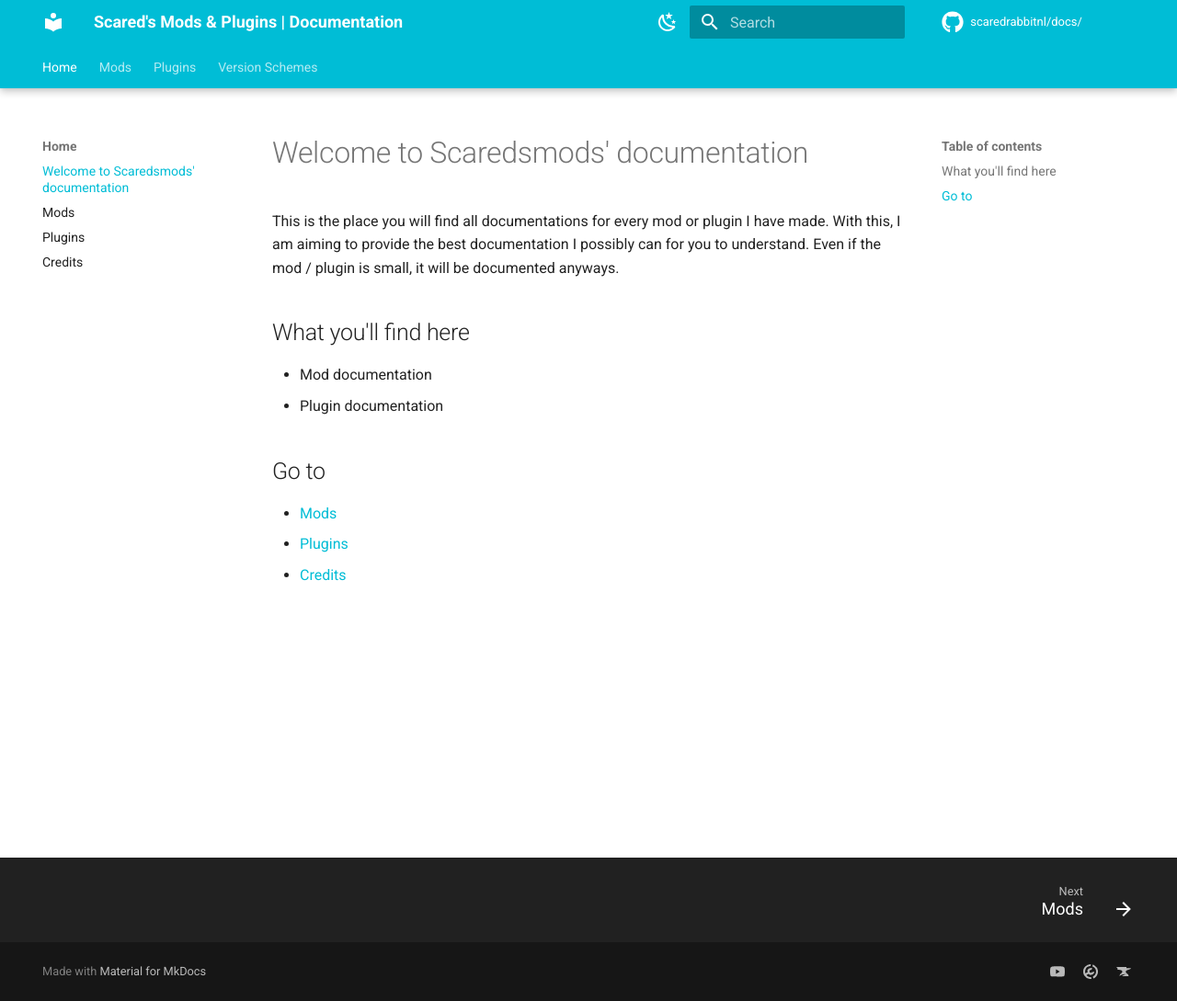
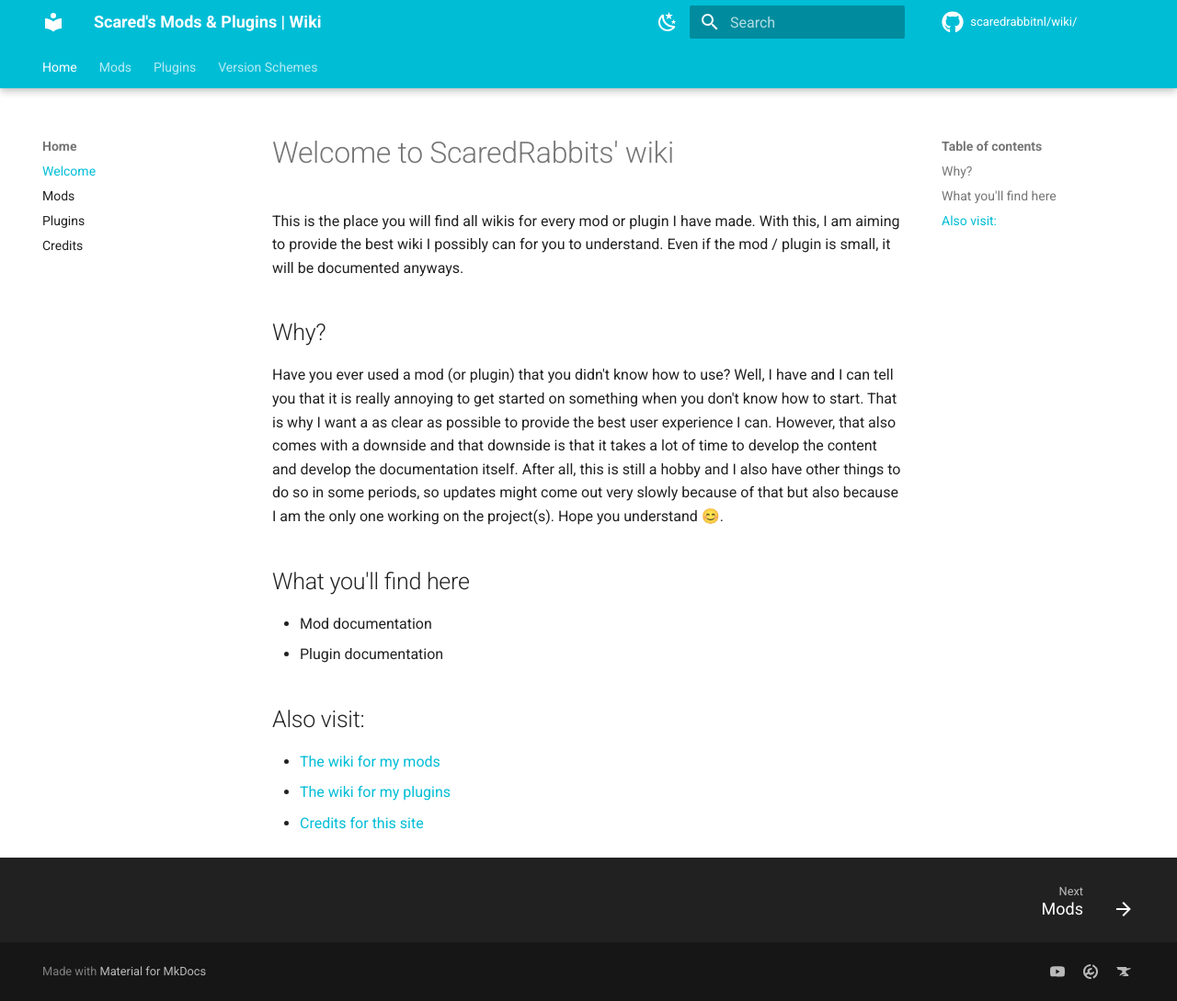
Before and after one commit to ScaredRabbitNL/wiki, an MkDocs documentation site: the page built from docs/index.md, in a window 1280 px wide and 1089 px high. Shown: the whole window at 92% size. Built offline with MkDocs 1.6.1 and Material for MkDocs 9.7.7, drawn with Linux system fonts in a browser that asks for light colours; comment, search, counter and statistics services are not loaded.

Commit message:
Slight revise

```diff
--- a/docs/index.md
+++ b/docs/index.md
@@ -1,14 +1,17 @@
-# Welcome to Scaredsmods' documentation
+# Welcome to ScaredRabbits' wiki
 
-This is the place you will find all documentations for every mod or plugin I have made. With this, I am aiming to provide the best documentation I possibly can for you to understand.
+This is the place you will find all wikis for every mod or plugin I have made. With this, I am aiming to provide the best wiki I possibly can for you to understand.
 Even if the mod / plugin is small, it will be documented anyways.
+
+## Why?
+Have you ever used a mod (or plugin) that you didn't know how to use? Well, I have and I can tell you that it is really annoying to get started on something when you don't know how to start. That is why I want a as clear as possible to provide the best user experience I can. However, that also comes with a downside and that downside is that it takes a lot of time to develop the content and develop the documentation itself. After all, this is still a hobby and I also have other things to do so in some periods, so updates might come out very slowly because of that but also because I am the only one working on the project(s). Hope you understand 😊.
 
 ## What you'll find here
 - Mod documentation
 - Plugin documentation
 
-## Go to
+## Also visit:
 
-- [Mods](mods/index.md)
-- [Plugins](plugins/index.md)
-- [Credits](credits.md)
+- [The wiki for my mods](mods/index.md)
+- [The wiki for my plugins](plugins/index.md)
+- [Credits for this site](credits.md)
--- a/mkdocs.yml
+++ b/mkdocs.yml
@@ -1,13 +1,15 @@
-site_name: Scared's Mods & Plugins | Documentation
-site_url: https://scaredrabbitnl.github.io/docs
+site_name: Scared's Mods & Plugins | Wiki
+site_url: https://scaredrabbitnl.github.io/wiki/
 nav:
 - Home:
-    - 'index.md'
+    - Welcome: 'index.md'
     - Mods: 'mods/index.md'
     - Plugins: 'plugins/index.md'
     - Credits: 'credits.md'
 - Mods:
     - 'mods/index.md'
+    - Reworked Netherite:
+      - Getting Started: 'mods/reworked-netherite/index.md'
     - More Outputs API:
       - Getting Started: 'mods/more-outputs-api/index.md'
       - Extra information: 'mods/more-outputs-api/extra-info.md'
@@ -43,8 +45,8 @@ nav:
     - Mod version schemes: 'version-schemes/mod.md'
     - Plugin version schemes: 'version-schemes/plugin.md'
 
-repo_name: scaredrabbitnl/docs/
-repo_url: https://github.com/ScaredRabbitNL/docs
+repo_name: scaredrabbitnl/wiki/
+repo_url: https://github.com/ScaredRabbitNL/wiki/
 
 
 
```
Also changed, not shown: docs/mods/reworked-netherite/index.md (added), 2 other files.
